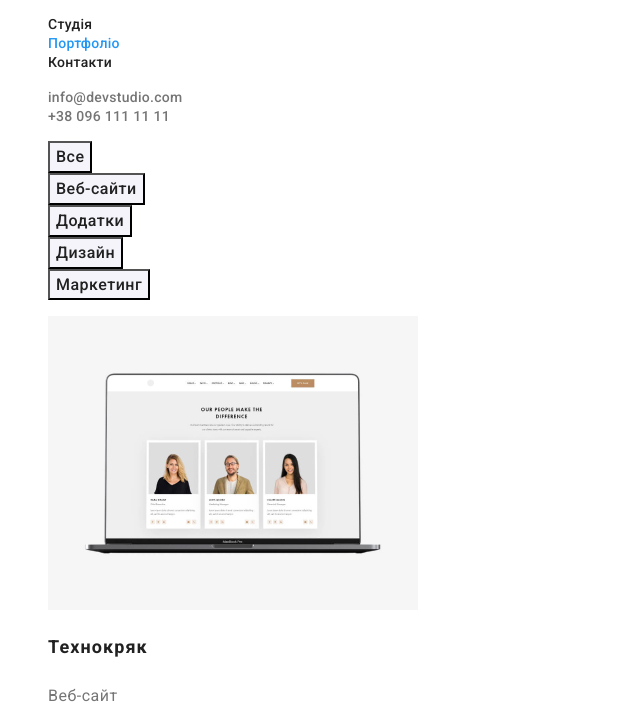
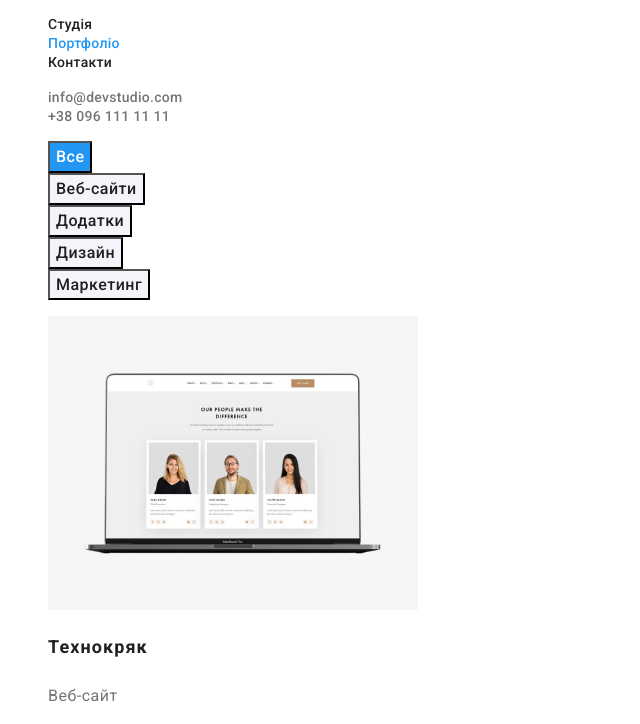
Before and after one commit to Bogdan-Yanish/goit-markup-hw-02, a plain HTML site: page portfolio.html in a window 1280 px wide. Shown: the part 41-765 px from the top of the page, without its empty margins (0-640 px from the left). Drawn offline with Linux system fonts and the light colour scheme.

Commit message:
added class active for button

```diff
--- a/css/styles.css
+++ b/css/styles.css
@@ -7,7 +7,7 @@
   --button-color:#F5F4FA;
     }
 li {
-  list-style-type: none;
+      list-style-type: none;
 /*Видалено маркери списку*/
     }
 
@@ -98,7 +98,6 @@ li {
       font-size: 14px;
       line-height: 1.71;
       letter-spacing: 0.03em;
-
     }
 
     /*Main Studio*/
@@ -175,7 +174,6 @@ li {
       line-height: 1.17;
       text-align: center;
       letter-spacing: 0.03em;
-
     }
 
     .team-name {
@@ -192,7 +190,6 @@ li {
       font-size: 16px;
       line-height: 1.19;
       letter-spacing: 0.03em;
-
     }
 
 
@@ -216,6 +213,11 @@ li {
       color: var(--white-color);
     }
 
+    .active {
+      background-color: var(--accent-color);
+      color: var(--white-color);
+    }
+
     .portfolio-link {
       text-decoration: none;
     }
@@ -230,7 +232,7 @@ li {
     }
 
     .portfolio-text {
-    color: var(--primary-text-color);
+      color: var(--primary-text-color);
 
       font-size: 16px;
       line-height: 1.88;
--- a/portfolio.html
+++ b/portfolio.html
@@ -36,7 +36,7 @@
     <!--Фільтр-->
 <section class="option">
     <ul class="option-title">
-    <li> <button class="option-btn" type="button">Все</button></li>
+    <li> <button class="option-btn active" type="button">Все</button></li>
     <li> <button class="option-btn" type="button">Веб-сайти</button></li>
     <li> <button class="option-btn" type="button">Додатки</button></li>
     <li> <button class="option-btn" type="button">Дизайн</button></li>
```
